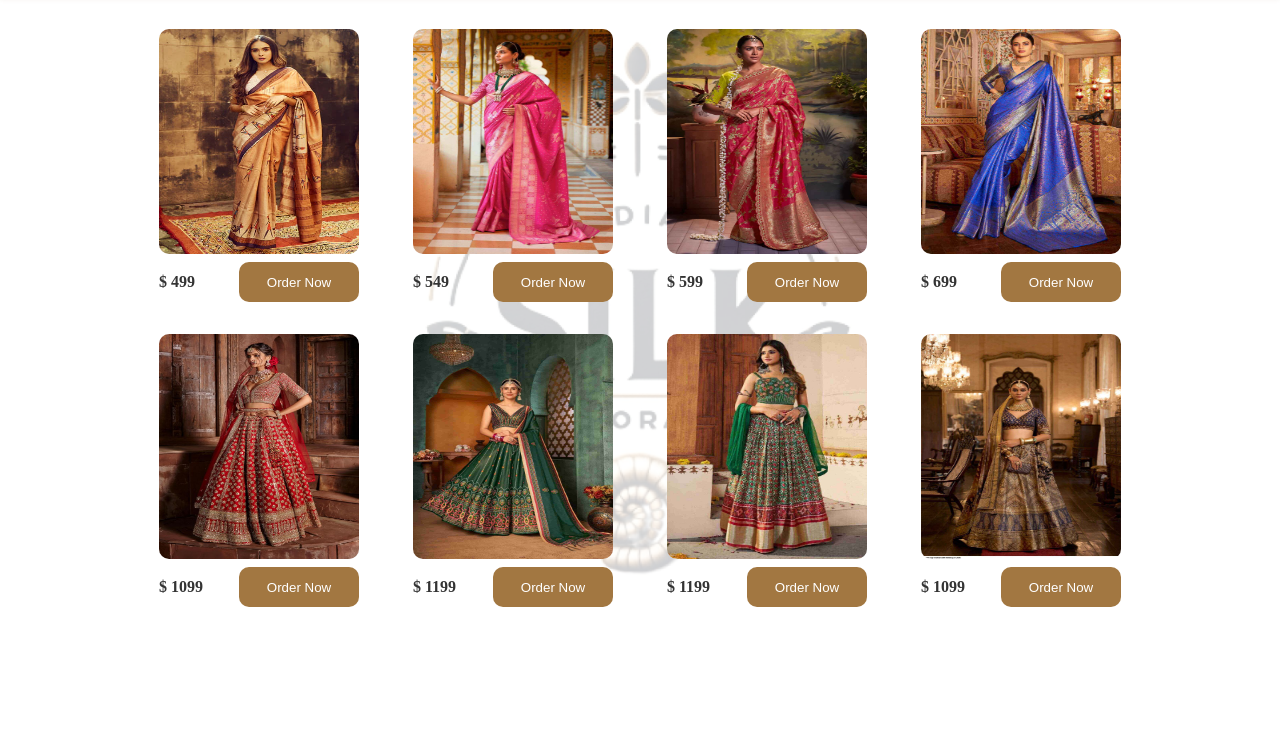
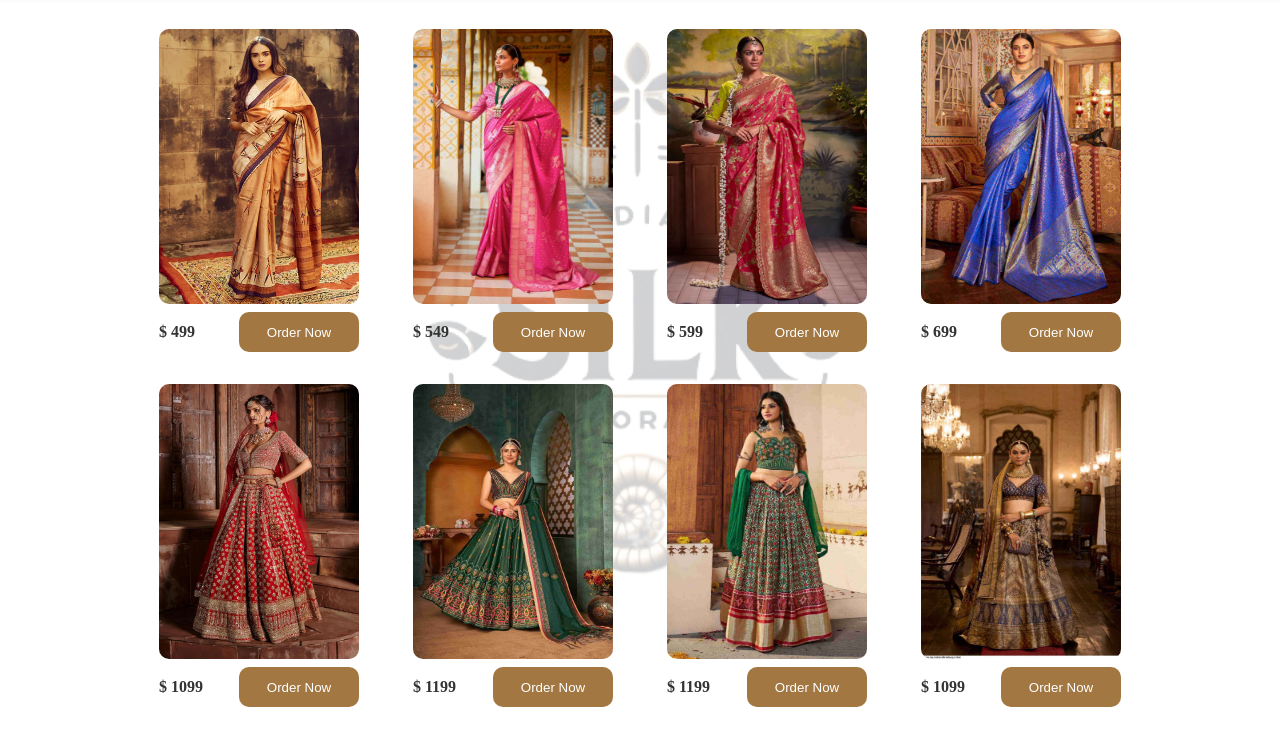
Before and after one commit to shrinivasbp6/ISC, a website: page products.html in a window 1280 px wide. Shown: the part 53-798 px from the top of the page. Drawn offline with Linux system fonts and the light colour scheme.

```diff
--- a/products.html
+++ b/products.html
@@ -39,7 +39,7 @@
             alt="saree1"
             src="./images/saree.jpg"
             width="200px"
-            height="225px"
+            height="275px"
           />
           <div class="price-wrapper">
             <span class="price">$ 499</span>
@@ -52,7 +52,7 @@
             alt="saree1"
             src="./images/saree1.jpg"
             width="200px"
-            height="225px"
+            height="275px"
           />
           <div class="price-wrapper">
             <span class="price">$ 549</span>
@@ -65,7 +65,7 @@
             alt="saree1"
             src="./images/saree2.jpg"
             width="200px"
-            height="225px"
+            height="275px"
           />
           <div class="price-wrapper">
             <span class="price">$ 599</span>
@@ -78,7 +78,7 @@
             alt="saree1"
             src="./images/saree3.jpg"
             width="200px"
-            height="225px"
+            height="275px"
           />
           <div class="price-wrapper">
             <span class="price">$ 699</span>
@@ -91,7 +91,7 @@
             alt="saree1"
             src="./images/lehanga.jpg"
             width="200px"
-            height="225px"
+            height="275px"
           />
           <div class="price-wrapper">
             <span class="price">$ 1099</span>
@@ -104,7 +104,7 @@
             alt="saree1"
             src="./images/lehenga1.jpg"
             width="200px"
-            height="225px"
+            height="275px"
           />
           <div class="price-wrapper">
             <span class="price">$ 1199</span>
@@ -117,7 +117,7 @@
             alt="saree1"
             src="./images/lehenga2.jpg"
             width="200px"
-            height="225px"
+            height="275px"
           />
           <div class="price-wrapper">
             <span class="price">$ 1199</span>
@@ -130,7 +130,7 @@
             alt="saree1"
             src="./images/lehenga3.jpg"
             width="200px"
-            height="225px"
+            height="275px"
           />
           <div class="price-wrapper">
             <span class="price">$ 1099</span>
--- a/styles/desktop.css
+++ b/styles/desktop.css
@@ -75,7 +75,7 @@
 
 .content {
   margin-top: 50px;
-  min-height: calc(100vh - 50px);
+  min-height: calc(100vh - 65px);
   position: relative;
   overflow: auto;
 }
--- a/styles/mobile.css
+++ b/styles/mobile.css
@@ -54,4 +54,8 @@
   .description span {
     font-size: 12px;
   }
+
+  table {
+    min-width: 720px;
+  }
 }
```
Also changed, not shown: index.html (+8 -0 lines), marking/marking.html (+1 -4 lines).
